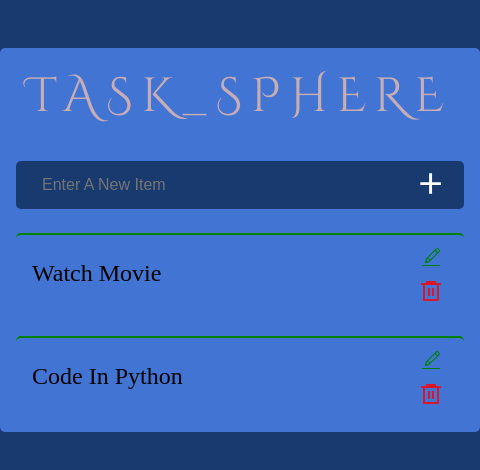
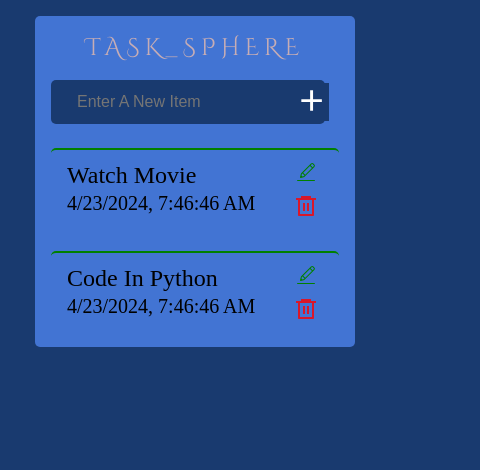
Before and after one commit to Thewealth-soft/todoapp, a React (Create React App) app: page / in a window 390 px wide. Shown: the top 470 px of the page, 480 px wide, since content can reach past the window. Built offline with nearby package versions, Linux system fonts and the light colour scheme; a web font is replaced by a local one.

Commit message:
Added date, and make the project respective

```diff
--- a/src/component/AddTodo.jsx
+++ b/src/component/AddTodo.jsx
@@ -4,12 +4,16 @@ import { MdAdd } from "react-icons/md";
 import { CiEdit } from "react-icons/ci";
 import { RiDeleteBin6Line } from "react-icons/ri";
 import { GrSave } from "react-icons/gr";
+
 function TodoList() {
   const [todoList, setTodoList] = useState(() => {
     const savedTodoList = localStorage.getItem("todoList");
     return savedTodoList
       ? JSON.parse(savedTodoList)
-      : ["watch movie", "code in python"];
+      : [
+          { text: "watch movie", date: new Date().toLocaleString() },
+          { text: "code in python", date: new Date().toLocaleString() },
+        ];
   });
 
   // State to store the new todo item
@@ -25,9 +29,11 @@ function TodoList() {
   // Function to add a new todo
   function addTodo() {
     if (newTodo.trim() !== "") {
-      // Create a new todo list by adding the new todo item
-      setTodoList([...todoList, newTodo]);
-      // Clear the input field after adding the todo item
+      const newTodoItem = {
+        text: newTodo,
+        date: new Date().toLocaleString(),
+      };
+      setTodoList([...todoList, newTodoItem]);
       setNewTodo("");
     }
   }
@@ -35,13 +41,16 @@ function TodoList() {
   // Function to handle editing of todo item
   function editTodoItem(index) {
     setEditTodoIndex(index);
-    setEditTodo(todoList[index]);
+    setEditTodo(todoList[index].text);
   }
 
   // Function to update the todo item after editing
   function updateTodoItem(index) {
     const updatedTodoList = [...todoList];
-    updatedTodoList[index] = editTodo;
+    updatedTodoList[index] = {
+      text: editTodo,
+      date: updatedTodoList[index].date, // Keep the original date
+    };
     setTodoList(updatedTodoList);
     setEditTodoIndex(-1); // Reset editTodoIndex after editing
   }
@@ -52,7 +61,8 @@ function TodoList() {
     updatedTodoList.splice(index, 1);
     setTodoList(updatedTodoList);
   };
-// Function to handle enter click
+
+  // Function to handle enter click
   function enterClick(event) {
     if (event.key === "Enter") {
       event.preventDefault();
@@ -93,7 +103,10 @@ function TodoList() {
                   onChange={(e) => setEditTodo(e.target.value)}
                 />
               ) : (
-                <p>{todo}</p>
+                <div>
+                  <p>{todo.text}</p>
+                  <small>{todo.date}</small>
+                </div>
               )}
               <div className="rightsideDisplay">
                 {editTodoIndex === index ? (
--- a/src/index.css
+++ b/src/index.css
@@ -63,11 +63,12 @@ body {
   background-color: var(--color-bg2);
 }
 
-.inputValue .MdAdd{
+.inputValue .MdAdd {
   font-size: 2.2rem;
   background-color: var(--color-bg2);
   color: #fff;
 }
+
 .inputValue input {
   background: transparent;
   padding: 10px;
@@ -90,9 +91,8 @@ body {
   color: rgba(255, 0, 0, 0.799);
 }
 
-.inputDisplay,.editInput {
-  /* color: red; */
-  /* background-color: red; */
+.inputDisplay,
+.editInput {
   margin-top: 1.5rem;
   padding: 5px 1rem;
   width: 100%;
@@ -105,7 +105,7 @@ body {
 }
 
 .inputDisplay p {
- /* border: 1px solid #fff;
+  /* border: 1px solid #fff;
  padding: 1rem; */
   margin-right: 2rem;
 }
@@ -117,3 +117,35 @@ body {
 .GrSave {
   color: #FFD700
 }
+
+@media screen and (max-width: 600px) {
+
+  .container {
+    padding: 1rem;
+    margin: 1rem auto;
+    width: 20rem;
+    background: var(--color-bg);
+    border-radius: 5px;
+  }
+
+  .heading {
+    padding-bottom: 1rem;
+    font-size: 1.5rem;
+    word-spacing: 3px;
+    letter-spacing: 5px;
+  }
+
+  .inputValue {
+    padding: 3px 1rem;
+    width: 95%;
+  }
+
+  .inputValue div,
+  .inputDisplay div div {
+    margin-left: 0.7rem;
+    padding: 0.3rem;
+    cursor: pointer;
+    border-radius: 0.5rem;
+    font-size: 1.5rem;
+  }
+}
```
